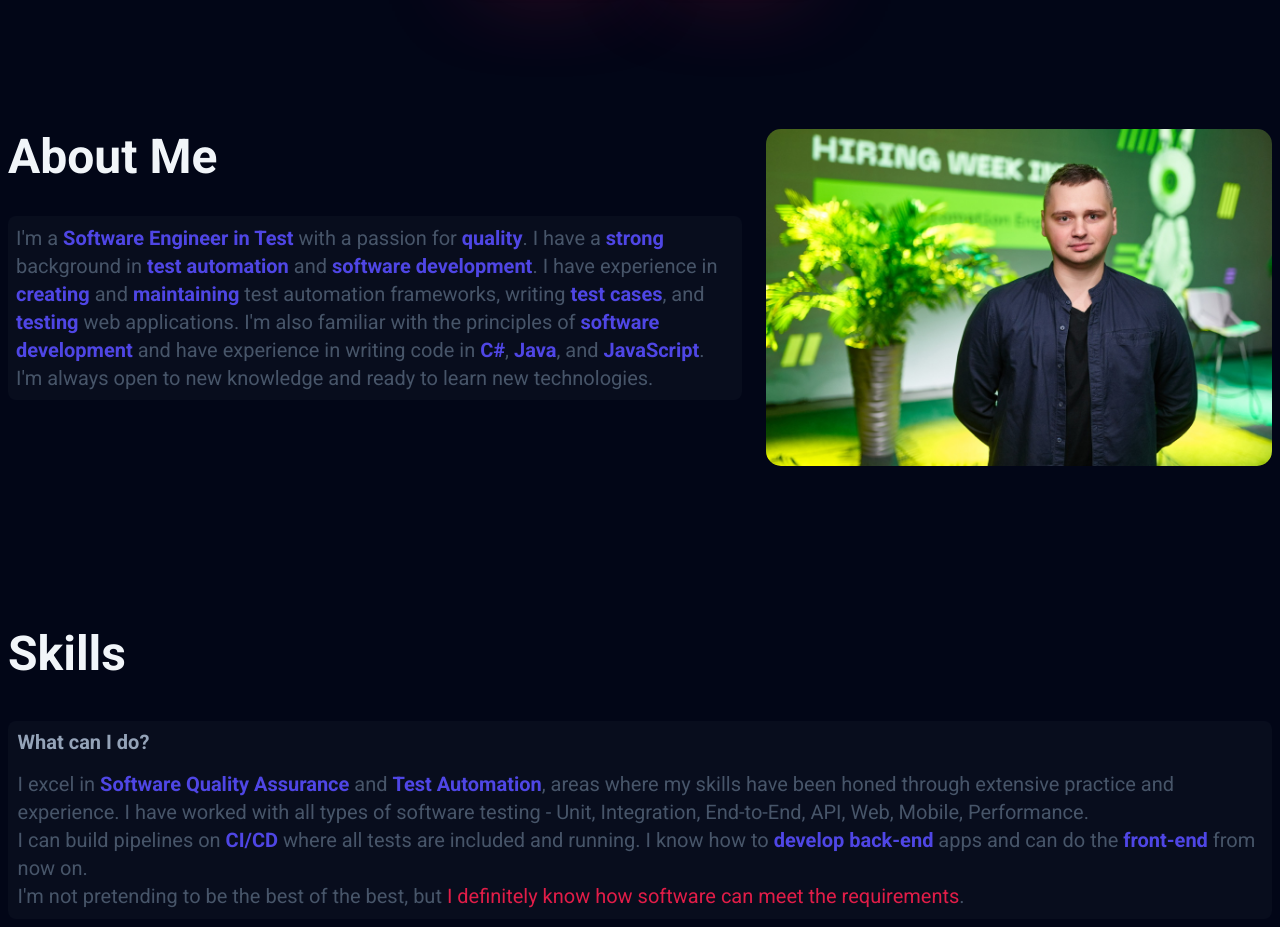
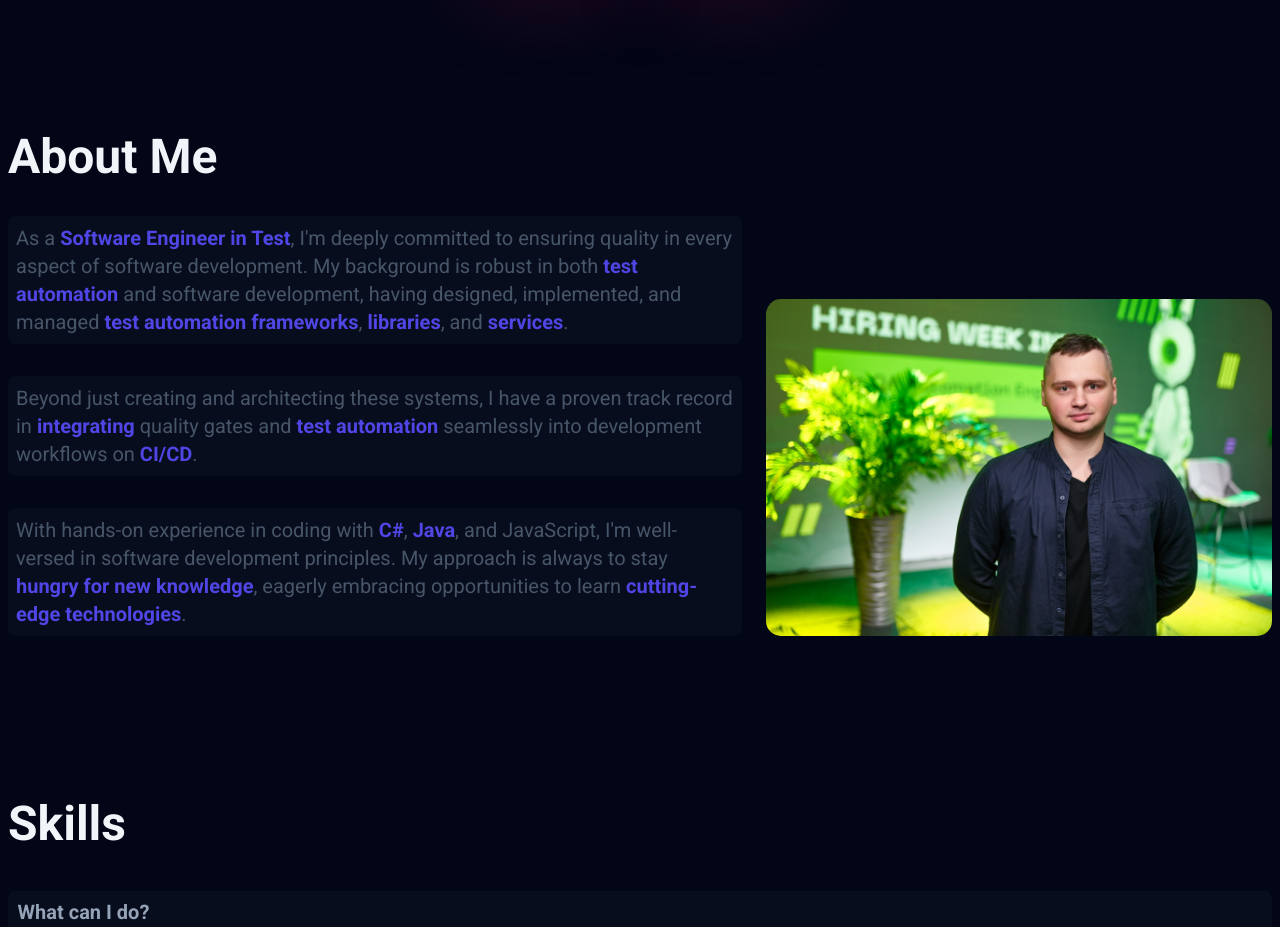
Before and after one commit to Qoopi/portfolio, a website built with Vite: page index.html in a window 1280 px wide. Shown: the part 960-1887 px from the top of the page. Built offline with nearby package versions, Linux system fonts and the light colour scheme.

Commit message:
apdate about text

```diff
--- a/index.html
+++ b/index.html
@@ -8,7 +8,8 @@
     <link href="https://fonts.googleapis.com/css2?family=Roboto:wght@400;500;700&display=swap" rel="stylesheet">
     <meta name="viewport" content="width=device-width, initial-scale=1.0"/>
     <meta name="description" content="Portfolio website"/>
-    <meta name="keywords" content="Software Engineer, Software Engineer in Test, QA Automation,.net, C#, SeeShard, Java, Test Automation"/>
+    <meta name="keywords"
+          content="Software Engineer, Software Engineer in Test, QA Automation,.net, C#, SeeShard, Java, Test Automation"/>
     <title>Oleh Kutafin</title>
 </head>
 <body>
@@ -108,15 +109,21 @@
         <div class="about__info">
             <h2 class="about__title">About Me</h2>
             <p class="about__description">
-                I'm a <strong>Software Engineer in Test</strong> with a passion for <strong>quality</strong>.
-                I have a <strong>strong</strong> background in <strong>test automation</strong> and <strong>software
-                development</strong>.
-                I have experience in <strong>creating</strong> and <strong>maintaining</strong> test automation
-                frameworks,
-                writing <strong>test cases</strong>, and <strong>testing</strong> web applications.
-                I'm also familiar with the principles of <strong>software development</strong> and have experience in
-                writing code in <strong>C#</strong>, <strong>Java</strong>, and <strong>JavaScript</strong>.
-                I'm always open to new knowledge and ready to learn new technologies.
+                As a <strong>Software Engineer in Test</strong>, I'm deeply committed to ensuring quality in every
+                aspect of software development. My background is robust in both <strong>test automation</strong> and
+                software development,
+                having designed, implemented, and managed <strong>test automation frameworks</strong>,
+                <strong>libraries</strong>, and
+                <strong>services</strong>.
+            </p>
+            <p class="about__description">
+                Beyond just creating and architecting these systems, I have a proven track record in <strong>integrating</strong> quality
+                gates and <strong>test automation</strong> seamlessly into development workflows on <strong>CI/CD</strong>.
+            </p>
+            <p class="about__description">
+                With hands-on experience in coding with <strong>C#</strong>, <strong>Java</strong>, and JavaScript,
+                I'm well-versed in software development principles. My approach is always to stay <strong>hungry for new
+                knowledge</strong>, eagerly embracing opportunities to learn <strong>cutting-edge technologies</strong>.
             </p>
         </div>
         <img class="about__photo" src="./public/my_pic2.jpeg" alt="Oleh Kutafin photo 2"/>
--- a/styles/components/about.css
+++ b/styles/components/about.css
@@ -90,7 +90,7 @@
     .about {
         flex-direction: row;
         justify-content: space-between;
-        align-items: flex-start;
+        align-items: flex-end;
     }
 
     .about__title {
@@ -134,8 +134,8 @@
         font-size: var(--size-xl);
     }
 
-    .about__img {
-        width: 30.75rem;
+    .about__photo {
+        width: 60%;
     }
 }
 
```
